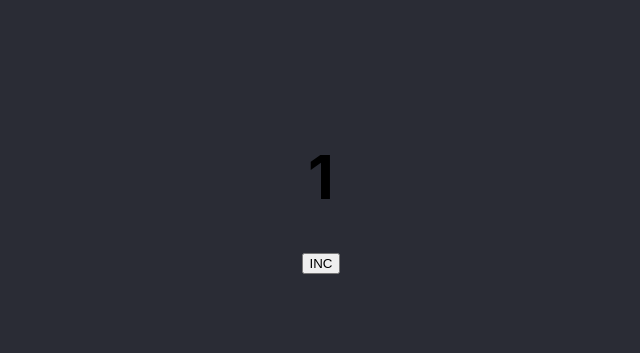
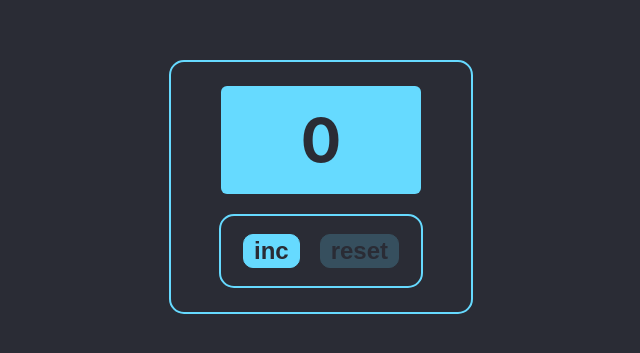
Before and after one commit to MikeWelltoday/counter, a React (Create React App) app: page / in a window 1280 px wide. Shown: the part 213-566 px from the top of the page, without its empty margins (319-959 px from the left). Built offline with nearby package versions, Linux system fonts and the light colour scheme; the HTML template or start-up script is replaced by a standard one.

Commit message:
=> saved

```diff
--- a/src/App.tsx
+++ b/src/App.tsx
@@ -1,35 +1,35 @@
-import React, {useEffect, useState} from 'react'
+import React, {useState} from 'react'
 import './App.scss'
+import {Counter} from './components/counter/Counter'
 
 //======================================================================================================
 
+export type numType = 0 | 1 | 2 | 3 | 4 | 5
 
 //======================================================================================================
 
 function App() {
 
-    const [value, setValue] = useState(() => {
-        let valueAsString = localStorage.getItem('value')
-        if (valueAsString) {
-            let newValue = JSON.parse(valueAsString)
-            return newValue
-        } else return 1
-    })
+    const maxNum: numType = 5
+    const minNum: numType = 0
+    const [num, setNum] = useState<numType>(minNum)
 
-    useEffect(() => {
-        localStorage.setItem('value', JSON.stringify(value))
+    function increment() {
+        if (num < maxNum) setNum((num + 1) as numType)
+    }
 
-    }, [value])
-
-    function incrementOnClickHandler() {
-        setValue(value + 1)
+    function reset() {
+        setNum(minNum)
     }
 
     return (
         <div className={'App'}>
-            <h1>{value}</h1>
-            <button onClick={incrementOnClickHandler}>INC</button>
-
+            <Counter
+                maxNum={maxNum}
+                minNum={minNum}
+                value={num}
+                increment={increment}
+                reset={reset}/>
         </div>
     )
 }
--- /dev/null
+++ b/src/components/button/Button.module.scss
@@ -0,0 +1,20 @@
+.button {
+  font-size: 24px;
+  font-weight: 700;
+  background-color: #66daff;
+  outline: none;
+  border: 1px solid #66daff;
+  border-radius: 10px;
+  padding: 2px 10px;
+  cursor: pointer;
+
+  color: #2a2c35;
+
+  &.notActive {
+    opacity: 0.2;
+  }
+}
+
+.button:active {
+  transform: scale(1.1);
+}
--- /dev/null
+++ b/src/components/button/Button.tsx
@@ -0,0 +1,23 @@
+import React, {FC, ReactNode} from 'react'
+import S from './Button.module.scss'
+
+//======================================================================================================
+
+type ButtonPropsType = {
+    children: ReactNode
+    disabled: boolean
+    click: () => void
+}
+
+//======================================================================================================
+
+export const Button: FC<ButtonPropsType> = (props) => {
+    return (
+        <button className={`${S.button} ${props.disabled && S.notActive}`}
+                onClick={props.click}
+                disabled={props.disabled}
+        >
+            {props.children}
+        </button>
+    )
+}
--- /dev/null
+++ b/src/components/counter/Counter.module.scss
@@ -0,0 +1,41 @@
+.counter {
+  width: 300px;
+  height: 250px;
+  border: 2px solid #66daff;
+  border-radius: 15px;
+  display: flex;
+  flex-flow: column nowrap;
+  align-items: center;
+  justify-content: center;
+  row-gap: 20px;
+}
+
+.display {
+  width: 200px;
+  background-color: #66daff;
+  text-align: center;
+  font-size: 60px;
+  border-radius: 6px;
+  font-weight: 700;
+
+  color: #2a2c35;
+
+  line-height: 1.8;
+
+  &.active {
+    color: #c70808;
+  }
+}
+
+.buttonsContainer {
+  width: 200px;
+  height: 70px;
+
+  display: flex;
+  flex-flow: row nowrap;
+  align-items: center;
+  justify-content: center;
+  column-gap: 20px;
+  border: 2px solid #66daff;
+  border-radius: 15px;
+}
--- /dev/null
+++ b/src/components/counter/Counter.tsx
@@ -0,0 +1,28 @@
+import React, {FC} from 'react'
+import S from './Counter.module.scss'
+import {Button} from '../button/Button'
+import {numType} from '../../App'
+
+//======================================================================================================
+
+type CounterPropsType = {
+    value: numType
+    maxNum: numType
+    minNum: numType
+    reset: () => void
+    increment: () => void
+}
+
+//======================================================================================================
+
+export const Counter: FC<CounterPropsType> = (props) => {
+    return (
+        <div className={S.counter}>
+            <div className={`${S.display} ${props.value === props.maxNum && S.active}`}>{props.value}</div>
+            <div className={S.buttonsContainer}>
+                <Button click={props.increment} disabled={props.value === props.maxNum}>inc</Button>
+                <Button click={props.reset} disabled={props.value === props.minNum}>reset</Button>
+            </div>
+        </div>
+    )
+}
```
